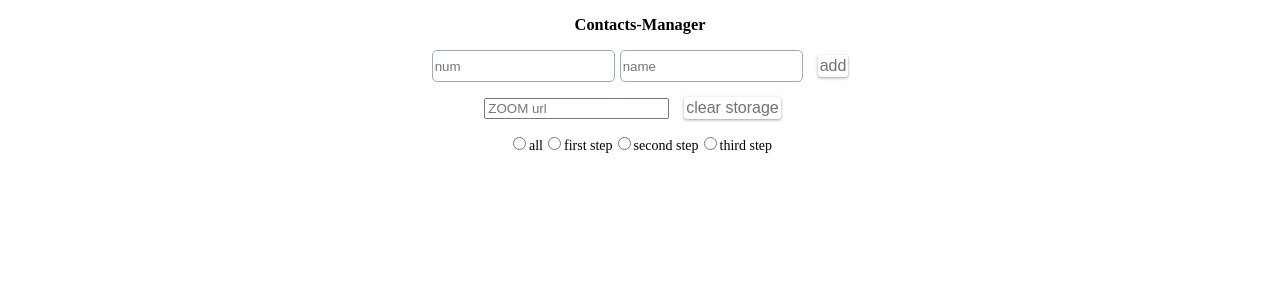
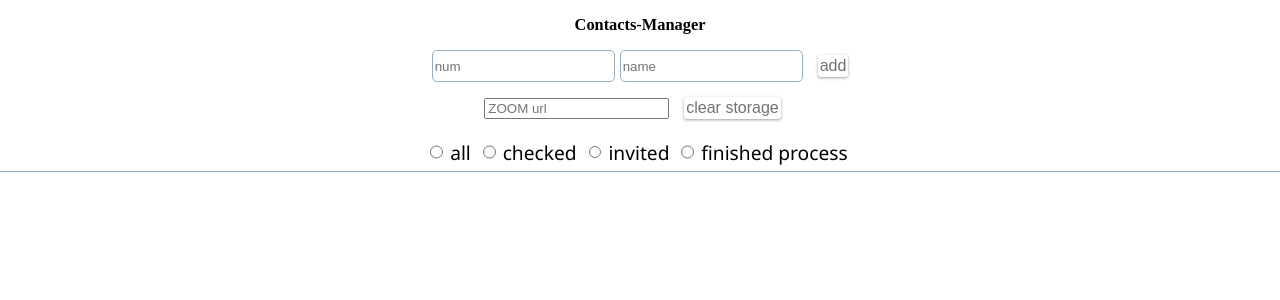
Before and after one commit to shacharRonZohar/Contact-Manager, a React (Create React App) app: page / in a window 1280 px wide. Shown: the top 300 px of the page. Built offline with nearby package versions, Linux system fonts and the light colour scheme.

Commit message:
added basic filter+

```diff
--- /dev/null
+++ b/src/assets/scss/componenets/_contactFilter.scss
@@ -0,0 +1,18 @@
+.contact-filter {
+    font-size: 1.2rem;
+    font-family:'Segoe UI', Tahoma, Geneva, Verdana, sans-serif;
+    border-bottom: 1px solid #95adbe;
+    padding: 5px;
+
+    &>* {
+        margin-inline-end: 7px;
+        cursor: pointer;
+    }
+
+    input {
+        cursor: pointer;
+        margin-inline-end: 7px;
+        width: 0.8rem;
+        height: 1rem;
+    }
+}
--- a/src/assets/scss/global.scss
+++ b/src/assets/scss/global.scss
@@ -11,6 +11,7 @@
 
 // Components
 @import "./componenets/contactPreview";
+@import "./componenets/contactFilter";
 
 // Views
 @import "./views/home";
--- a/src/cmps/ContactFilter.jsx
+++ b/src/cmps/ContactFilter.jsx
@@ -22,15 +22,15 @@ export function ContactFilter({ onSetFilter }) {
             </label>
             <label htmlFor="first">
             <input type="radio" name="status" id="first" value="first-step" onChange={handleChange} />
-            first step
+            checked
             </label>
             <label htmlFor="second">
             <input type="radio" name="status" id="second" value="second-step" onChange={handleChange} />
-            second step
+            invited
             </label>
             <label htmlFor="third">
             <input type="radio" name="status" id="third" value="third-step" onChange={handleChange} />
-            third step
+            finished process
             </label>
         </form>
     )
--- a/src/pages/Home.jsx
+++ b/src/pages/Home.jsx
@@ -12,7 +12,6 @@ export function Home() {
 
     useEffect(() => {
         loadContacts()
-        console.log(contact)
     }, [contact])
 
     const loadContacts = (filter) => {
```
Also changed, not shown: 1 other file (tests, documents, lock files or other folders).
